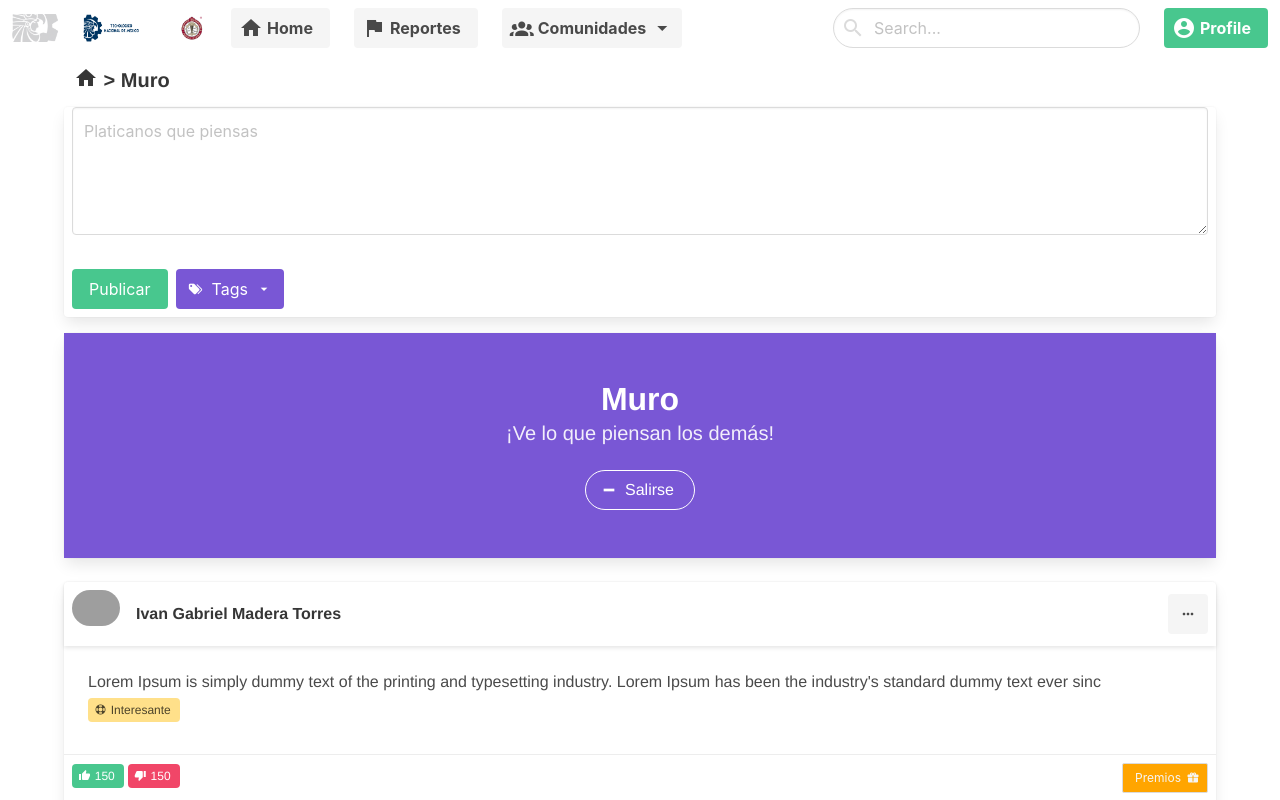
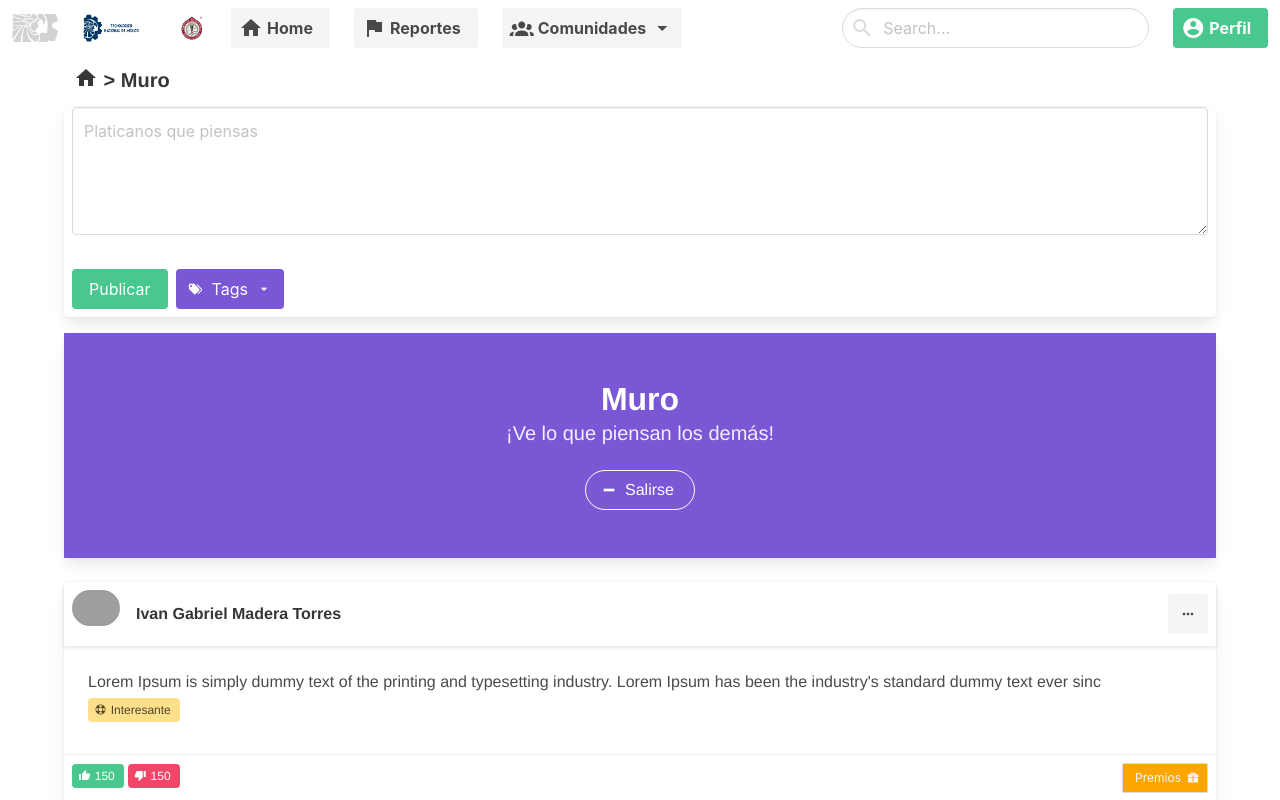
Before and after one commit to IvanMadera/microblogging, a Vue app: page / in a window 1280 px wide. Shown: the top 800 px of the page. Built offline with nearby package versions, Linux system fonts and the light colour scheme; grey boxes are pictures that could not be loaded.

Commit message:
bug fixes in profile button

```diff
--- a/src/components/Navbar.vue
+++ b/src/components/Navbar.vue
@@ -65,12 +65,13 @@
                         <template #empty>No results found</template>
                     </b-autocomplete>
                 </b-navbar-item>
-                <b-navbar-item tag="router-link" :to="{ path: '/' }">
-                    <div class="buttons">
-                        <b-button type="is-success" icon-left="account-circle" size="is-default">
-                            <strong>Profile</strong>
-                        </b-button>
-                    </div>
+                <b-navbar-item class="has-text-left">
+                    <b-button
+                    class="has-text-weight-bold"
+                    type="is-success"
+                    icon-left="account-circle"
+                    label="Perfil"
+                    size="is-default"/>
                 </b-navbar-item>
             </template>
         </b-navbar>
@@ -112,8 +113,7 @@
                     'RxJS',
                     'Vue.js'
                 ],
-                name: '',
-                selected: null
+                name: ''
             }
         },
         computed: {
--- a/src/views/Anime.vue
+++ b/src/views/Anime.vue
@@ -1,7 +1,7 @@
 <template>
     <div>
         <Navbar></Navbar>
-        <Bienvenida title="Anime" icono="face-recognition" bg="is-info"
+        <Bienvenida title="Anime" icono="face-recognition"
         subtitle="Comunidad dedicada a los seguidores de la animación de origen japonés que se caracteriza
         por su grafismo crudo y argumentos con tematicas fantásticas o futuristas."></Bienvenida>
     </div>
--- a/src/views/Deportes.vue
+++ b/src/views/Deportes.vue
@@ -1,7 +1,7 @@
 <template>
     <div>
         <Navbar></Navbar>
-        <Bienvenida title="Deportes" icono="trophy-variant" bg="is-info"
+        <Bienvenida title="Deportes" icono="trophy-variant"
         subtitle="Comunidad dedicada a los seguidores de aquella actividad física que involucra una serie
         de reglas o normas a desempeñar dentro de un espacio o área determinada, como lo pueden ser un campo
         de juego, cancha, pista, etc. a menudo asociada a la competitividad deportiva."></Bienvenida>
--- a/src/views/Gaming.vue
+++ b/src/views/Gaming.vue
@@ -1,7 +1,7 @@
 <template>
     <div>
         <Navbar></Navbar>
-        <Bienvenida title="Gaming" icono="poker-chip" bg="is-info"
+        <Bienvenida title="Gaming" icono="poker-chip"
         subtitle="Comunidad dedicada a los jugadores y amantes de los juegos electrónicos en diferentes
         de sus plataformas, como consolas X-Box, Playstation, Nintendo, plataformas móviles como celulares
         o simplemente en computadoras personales con rgb para más fps."></Bienvenida>
--- a/src/views/IA.vue
+++ b/src/views/IA.vue
@@ -1,7 +1,7 @@
 <template>
     <div>
         <Navbar></Navbar>
-        <Bienvenida title="Inteligencia Artificial" icono="state-machine" bg="is-info"
+        <Bienvenida title="Inteligencia Artificial" icono="state-machine"
         subtitle="Comunidad dedicada a los seguidores de la inteligencia expresada por máquinas, sus procesadores
         y sus softwares, análogos al cuerpo, el cerebro y la mente, respectivamente, a diferencia de la
         inteligencia natural demostrada por humanos y ciertos animales con cerebros complejos."></Bienvenida>
--- a/src/views/Programacion.vue
+++ b/src/views/Programacion.vue
@@ -1,7 +1,7 @@
 <template>
     <div>
         <Navbar></Navbar>
-        <Bienvenida title="Programación" icono="xml" bg="is-info"
+        <Bienvenida title="Programación" icono="xml"
         subtitle="Comunidad dedicada a los seguidores del arte de crear procesos utilizados para idear y
         ordenar acciones necesarias para la realicación de proyectos, preparación de máquinas o aparatos
         para su correcto funcionamineto en la forma deseada o elaboración de programas para su empleo en
--- a/src/views/Tecnologia.vue
+++ b/src/views/Tecnologia.vue
@@ -1,7 +1,7 @@
 <template>
     <div>
         <Navbar></Navbar>
-        <Bienvenida title="Tecnología" icono="laptop" bg="is-info"
+        <Bienvenida title="Tecnología" icono="laptop"
         subtitle="Comunidad dedicada a los seguidores de la ciencia que se encarga de la resolución
         de problemas concretos, que permiten diseñar y crear bienes o servicios que facilitan la satisfacción
         de necesidades escenciales y aspiraciones de la humanidad."></Bienvenida>
```
